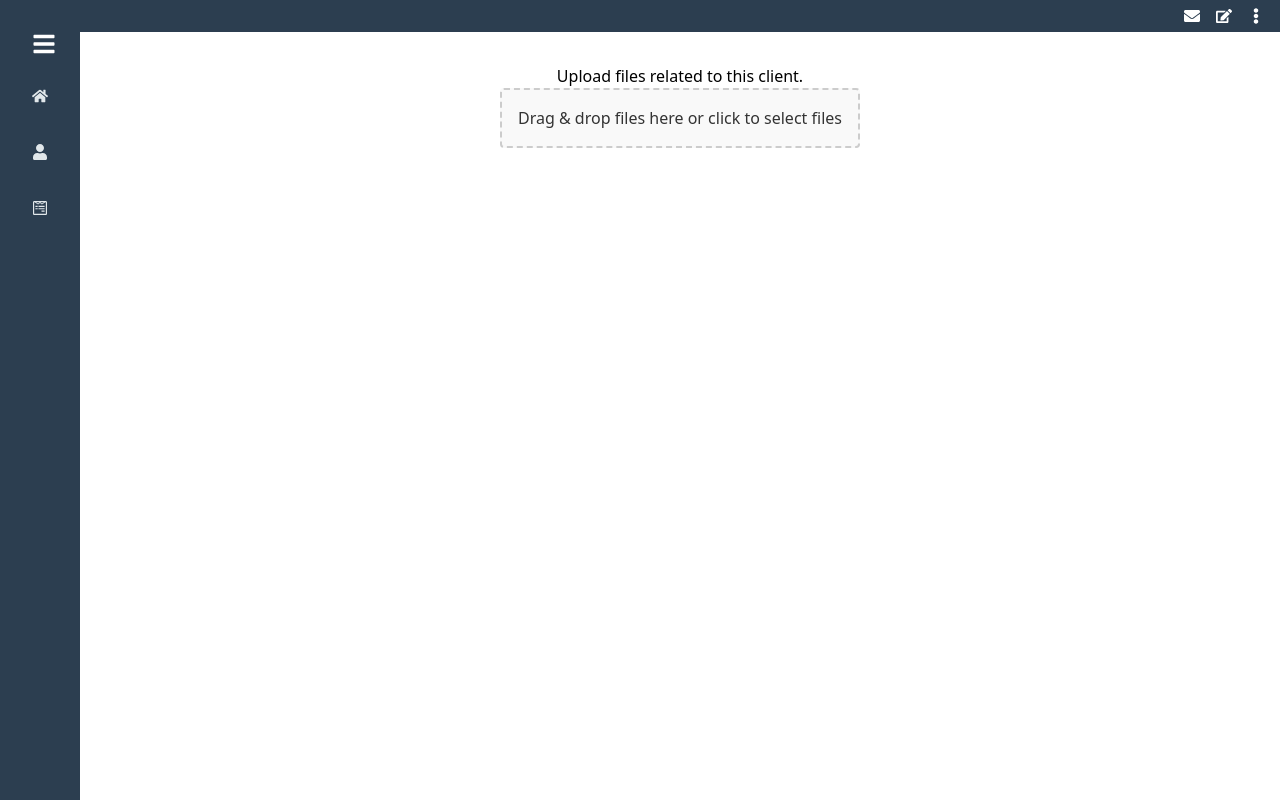
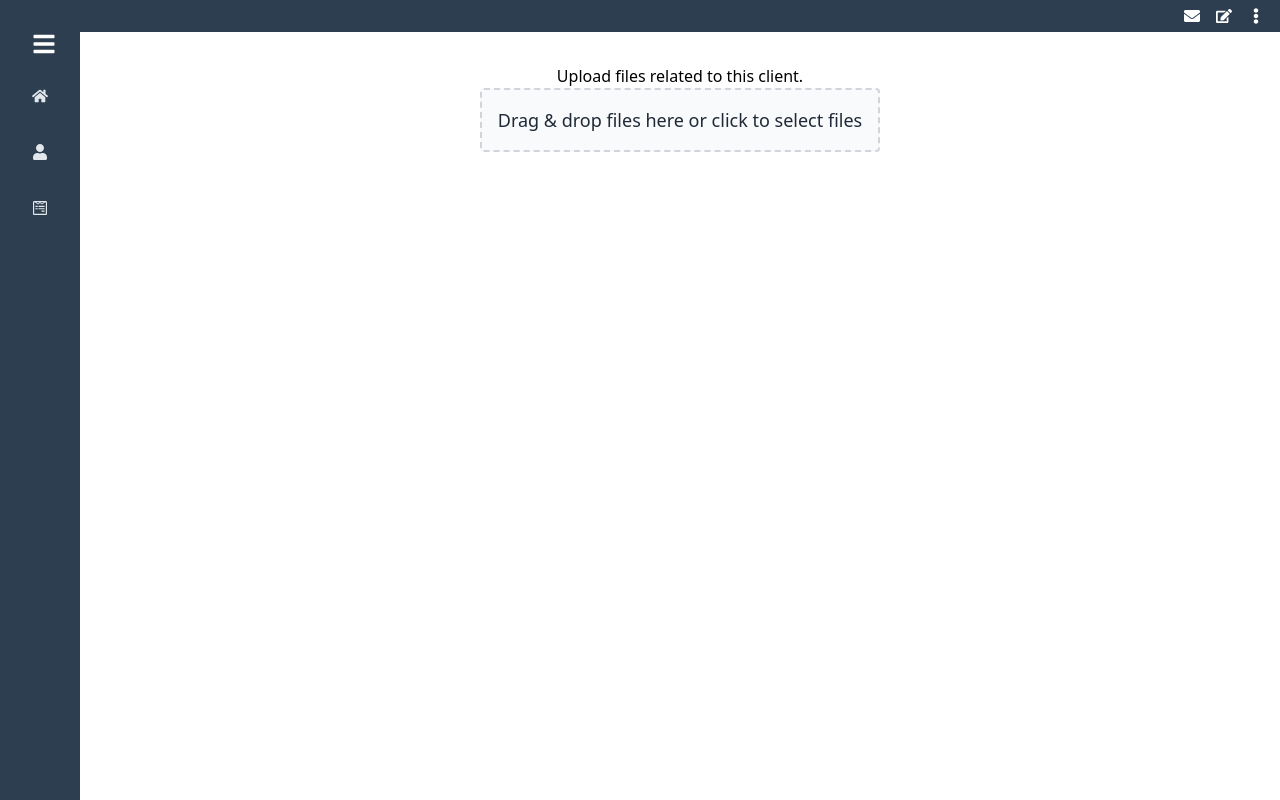
Before and after one commit to Web-Dev-Learner/form, a React (Vite) app in the folder formcraft/: page /files in a window 1280 px wide. Shown: the top 800 px of the page. Built offline with nearby package versions, Linux system fonts and the light colour scheme.

Commit message:
updated files style

```diff
--- a/formcraft/src/components/Files.jsx
+++ b/formcraft/src/components/Files.jsx
@@ -7,57 +7,39 @@ const Files = () => {
 
   const handleFileChange = (e) => {
     const selectedFile = e.target.files[0];
-    console.log("File selected:", selectedFile); // Debugging: Check if a file is selected
     if (selectedFile) {
       setFile(selectedFile);
-      console.log("File name:", selectedFile.name); // Debugging: Verify file name
     }
   };
 
   const handleDragOver = (e) => {
     e.preventDefault();
     setDragOver(true);
-    console.log("Dragging over"); // Debugging: Confirm drag over event
   };
 
   const handleDragLeave = (e) => {
     e.preventDefault();
     setDragOver(false);
-    console.log("Dragging left"); // Debugging: Confirm drag leave event
   };
 
   const handleDrop = (e) => {
     e.preventDefault();
     setDragOver(false);
     const droppedFile = e.dataTransfer.files[0];
-    console.log("File dropped:", droppedFile); // Debugging: Confirm file drop
     if (droppedFile) {
       setFile(droppedFile);
-      console.log("Dropped file name:", droppedFile.name); // Debugging: Verify dropped file name
     }
   };
 
   const handleClick = () => {
-    // console.log("File input clicked"); // Debugging: Confirm input click event
     fileInputRef.current.click();
   };
 
   return (
-    <div style={{ padding: '1rem', textAlign: 'center' }}>
-
+    <div className="p-4 text-center">
       <p>Upload files related to this client.</p>
       <div
-        style={{
-          border: dragOver ? '2px solid #000' : '2px dashed #ccc',
-          borderRadius: '4px',
-          padding: '1rem',
-          backgroundColor: dragOver ? '#e0e0e0' : '#f9f9f9',
-          cursor: 'pointer',
-          textAlign: 'center',
-          transition: 'background-color 0.3s, border-color 0.3s',
-          position: 'relative',
-          display: 'inline-block',
-        }}
+        className={`border-2 ${dragOver ? 'border-black bg-gray-200' : 'border-dashed border-gray-300 bg-gray-50'} rounded p-4 cursor-pointer text-center transition-all relative inline-block`}
         onDragOver={handleDragOver}
         onDragLeave={handleDragLeave}
         onDrop={handleDrop}
@@ -66,17 +48,17 @@ const Files = () => {
         <input
           type="file"
           onChange={handleFileChange}
-          style={{ display: 'none' }}
+          className="hidden"
           ref={fileInputRef}
         />
-        <label style={{ display: 'block', cursor: 'pointer', fontSize: '1rem', color: '#333' }}>
+        <label className="block cursor-pointer text-gray-800 text-lg">
           {file ? file.name : 'Drag & drop files here or click to select files'}
         </label>
       </div>
       {file && (
-        <div style={{ marginTop: '1rem' }}>
-          <h3>Selected File:</h3>
-          <p>{file.name}</p>
+        <div className="mt-4">
+          <h3 className="text-lg font-semibold">Selected File:</h3>
+          <p className="text-gray-700">{file.name}</p>
         </div>
       )}
     </div>
```
Also changed, not shown: formcraft/src/components/OtherDetails.jsx (deleted, +0 -13 lines).
